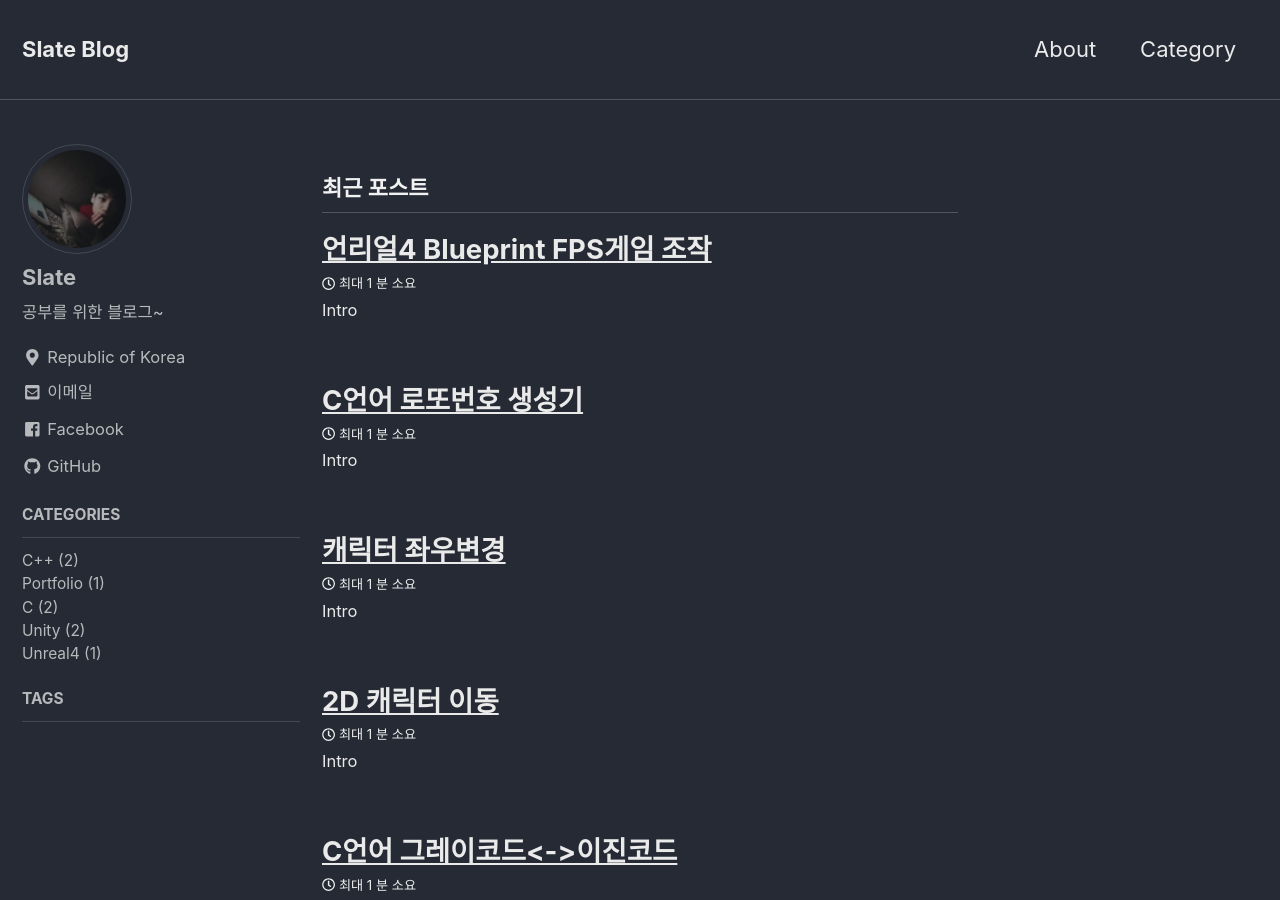
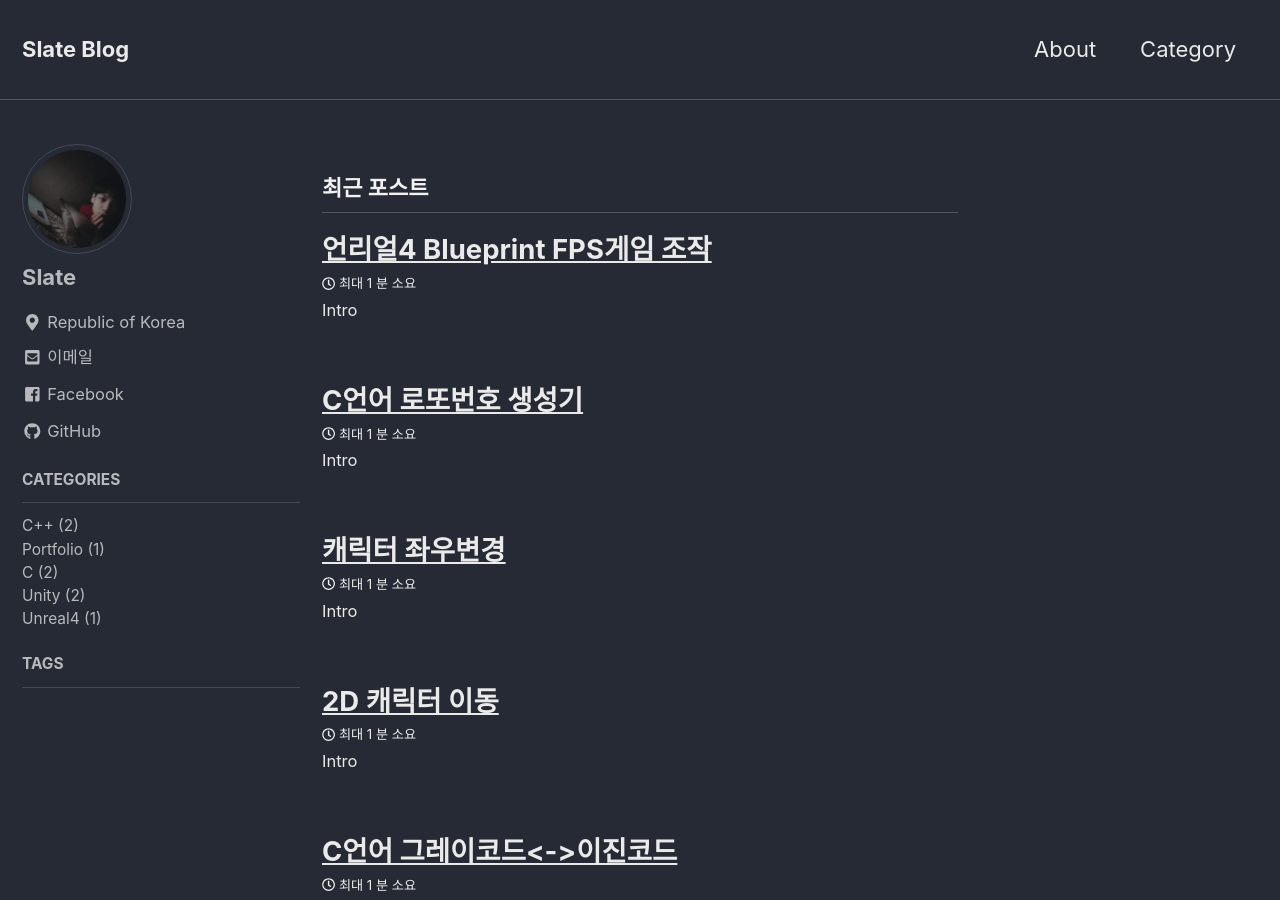
Before and after one commit to lesslate/lesslate.github.io, a Jekyll site: the page built from index.html, in a window 1280 px wide and 900 px high. Built offline with Jekyll 4.4.1, drawn with Linux system fonts in a browser that asks for light colours; nearby versions of some CDN libraries; the list of posts is cut into pages by our own code.

Commit message:
Update _config.yml

```diff
--- a/_config.yml
+++ b/_config.yml
@@ -102,7 +102,7 @@
 author:
   name             : "Slate"
   avatar           : "/assets/img/Profile.jpg" # path of avatar image, e.g. "/assets/images/bio-photo.jpg"
-  bio              : "공부를 위한 블로그~"
+  bio              : ""
   location         : "Republic of Korea"
   email            : "lesslate9@naver.com"
   uri              :
```
